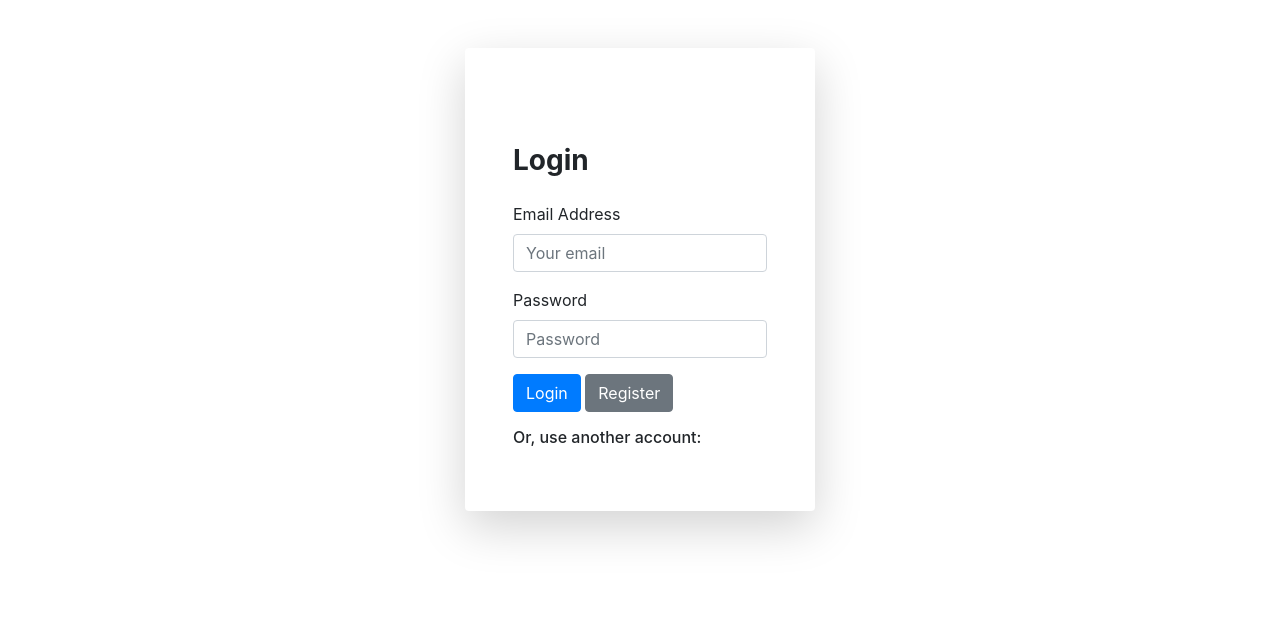
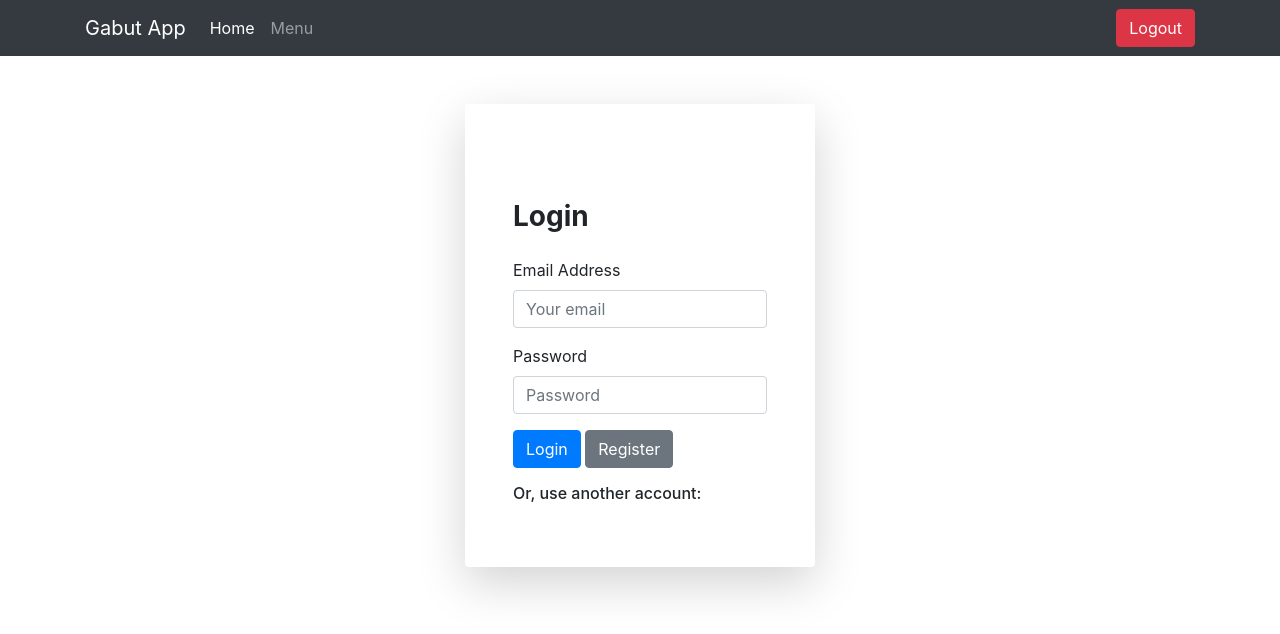
Before and after one commit to gabut-app/gabut-app, a plain HTML site: page client/index.html in a window 1280 px wide. Drawn offline with nearby package versions, Linux system fonts and the light colour scheme; some packages are replaced by stand-ins of ours; a script that the page names is missing.

Commit message:
Add navbar index.html

```diff
--- a/client/index.html
+++ b/client/index.html
@@ -11,6 +11,28 @@
 </head>
 
 <body>
+
+  <nav class="navbar navbar-expand-lg navbar-dark bg-dark">
+    <div class="container">
+      <a class="navbar-brand" href="#">Gabut App</a>
+      <button class="navbar-toggler" type="button" data-toggle="collapse" data-target="#navbarSupportedContent"
+        aria-controls="navbarSupportedContent" aria-expanded="false" aria-label="Toggle navigation">
+        <span class="navbar-toggler-icon"></span>
+      </button>
+
+      <div class="collapse navbar-collapse" id="navbarSupportedContent">
+        <ul class="navbar-nav mr-auto">
+          <li class="nav-item active">
+            <a class="nav-link" href="#">Home <span class="sr-only">(current)</span></a>
+          </li>
+          <li class="nav-item">
+            <a class="nav-link" href="#">Menu</a>
+          </li>
+        </ul>
+        <button class="btn btn-danger my-2 my-sm-0" type="button" onclick="logout()">Logout</button>
+      </div>
+    </div>
+  </nav>
 
   <section id="login-page" class="container">
     <div class="row justify-content-center mt-5">
```
